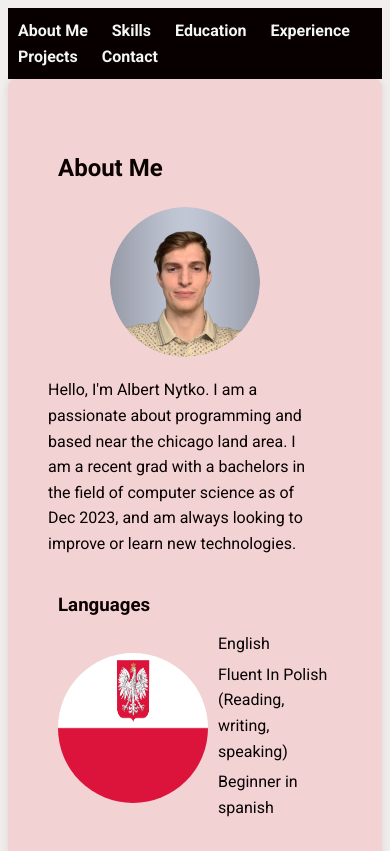
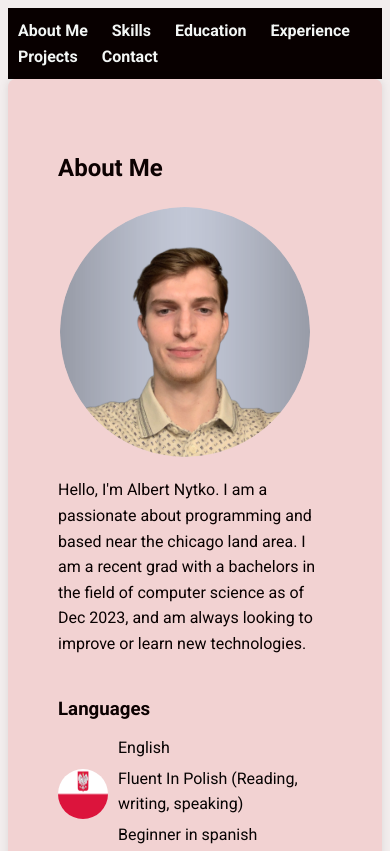
Before and after one commit to AlbertNytko/Portfolio, a plain HTML site: page index.html in a window 390 px wide. Shown: the top 851 px of the page. Drawn offline with Linux system fonts and the light colour scheme.

Commit message:
updated about me section to have matching alignment in git pages

```diff
--- a/css/styles.css
+++ b/css/styles.css
@@ -55,61 +55,62 @@ nav a:hover {
 
 
 
-
 #about {
     background-color: #f2d2d2;
     padding: 50px;
     border-radius: 8px;
     box-shadow: 0 0 10px rgba(0, 0, 0, 0.1);
     display: flex;
-    flex-wrap: wrap;
-    justify-content: space-between;
+    flex-direction: column; /* Changed to column */
+    align-items: flex-start; /* Align left */
+    text-align: left; /* Align left */
 }
 
 .about-content {
     display: flex;
-    align-items: flex-start;
+    flex-wrap: wrap;
+    justify-content: flex-start; /* Align left */
+    align-items: center;
     width: 100%;
     margin-bottom: 20px;
 }
 
 .profile-picture {
-    width: 150px;
+    width: 250px;
+    height: 250px;
     border-radius: 50%;
     margin-right: 20px;
 }
 
 .about-text {
-    overflow-wrap: break-word;
-    word-wrap: break-word;
-    width: 60%; /* Adjusted width */
-    margin-right: 20px; /* Adjusted margin */
+    max-width: 40%;
+    margin-bottom: 20px; /* Adjusted margin */
 }
 
 .languages-section,
 .hobbies-section {
-    width: 30%; /* Adjusted width */
-    margin-top: 0px;
+    width: 100%;
 }
 
 .languages-section h3,
 .hobbies-section h3 {
-    margin-bottom: 10px; /* Adjusted margin */
+    margin-bottom: 10px;
+    text-align: left;
 }
 
 .language-item,
 .hobby-item {
     display: flex;
     align-items: center;
-    margin-bottom: 10px; /* Adjusted margin */
+    margin-bottom: 10px;
 }
 
 .language-picture,
 .hobby-picture {
-    width: 150px; /* Adjusted width */
-    height: 150px; /* Adjusted height for consistency */
+    width: 180px;
+    height: 180px;
     border-radius: 50%;
-    margin-right: 10px; /* Adjusted margin */
+    margin-right: 10px;
 }
 
 .languages-section ul,
@@ -123,6 +124,7 @@ nav a:hover {
 .hobbies-section li {
     margin-bottom: 5px;
     color: #070303;
+    text-align: left;
 }
 
 /* Adjustments for small screens */
@@ -133,19 +135,17 @@ nav a:hover {
     }
 
     .about-text {
-        width: 100%;
+        max-width: 100%;
         margin-top: 20px;
+        margin-bottom: 20px; /* Adjusted margin */
     }
 
-    .languages-section,
-    .hobbies-section {
-        width: 100%;
-        margin-right: 0;
+    .language-picture,
+    .hobby-picture {
+        width: 50px;
+        height: 50px;
     }
 }
-
-
-
 
 
 
```
